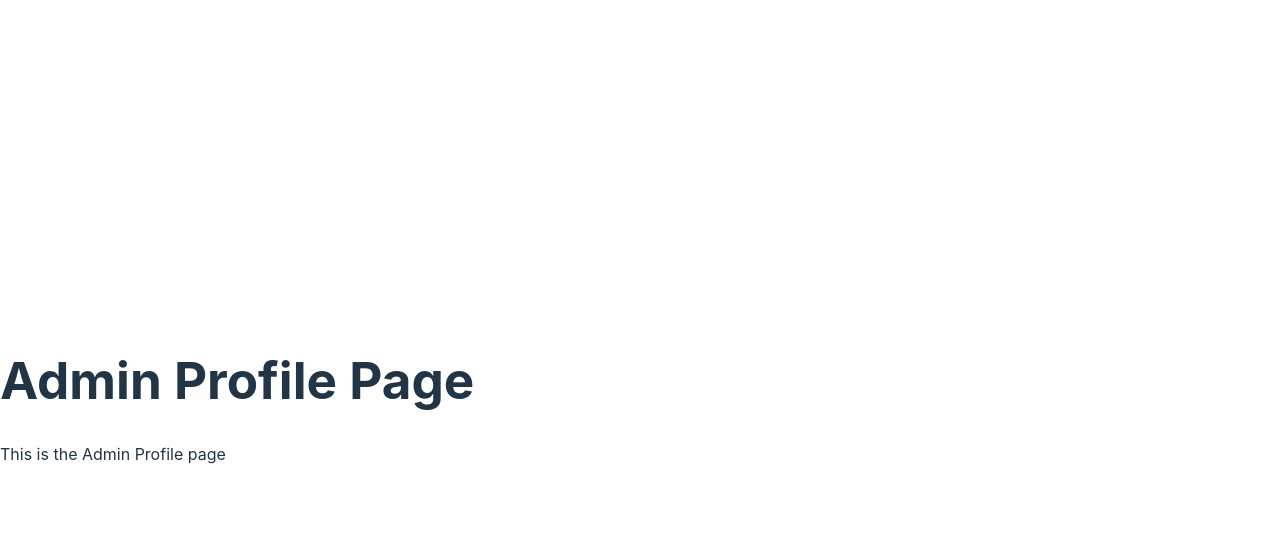
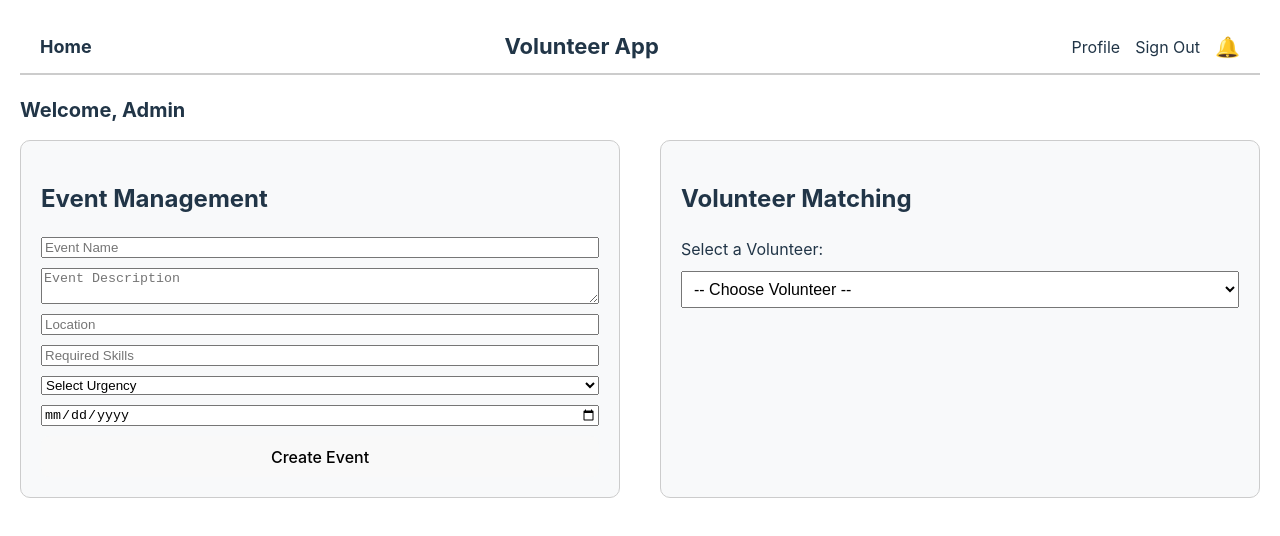
Before and after one commit to davidguzman23/cosc-4353-project, a React (Vite) app in the folder react-app/: page /admin-profile in a window 1280 px wide. Shown: the top 536 px of the page. Built offline with nearby package versions, Linux system fonts and the light colour scheme.

Commit message:
Updated adminprofile, volunteer matching form, and event management form

```diff
--- /dev/null
+++ b/react-app/src/components/EventManagementForm.tsx
@@ -0,0 +1,40 @@
+import React, { useState } from "react";
+
+const EventManagementForm: React.FC = () => {
+  const [eventData, setEventData] = useState({
+    name: "",
+    description: "",
+    location: "",
+    requiredSkills: "",
+    urgency: "",
+    date: "",
+  });
+
+  const handleChange = (e: React.ChangeEvent<HTMLInputElement | HTMLTextAreaElement | HTMLSelectElement>) => {
+    setEventData({ ...eventData, [e.target.name]: e.target.value });
+  };
+
+  const handleSubmit = (e: React.FormEvent) => {
+    e.preventDefault();
+    alert(`Event Created: ${eventData.name}`);
+  };
+
+  return (
+    <form onSubmit={handleSubmit} style={{ display: "flex", flexDirection: "column", gap: "10px" }}>
+      <input type="text" name="name" placeholder="Event Name" value={eventData.name} onChange={handleChange} required />
+      <textarea name="description" placeholder="Event Description" value={eventData.description} onChange={handleChange} required />
+      <input type="text" name="location" placeholder="Location" value={eventData.location} onChange={handleChange} required />
+      <input type="text" name="requiredSkills" placeholder="Required Skills" value={eventData.requiredSkills} onChange={handleChange} required />
+      <select name="urgency" value={eventData.urgency} onChange={handleChange} required>
+        <option value="">Select Urgency</option>
+        <option value="Low">Low</option>
+        <option value="Medium">Medium</option>
+        <option value="High">High</option>
+      </select>
+      <input type="date" name="date" value={eventData.date} onChange={handleChange} required />
+      <button type="submit">Create Event</button>
+    </form>
+  );
+};
+
+export default EventManagementForm;
--- a/react-app/src/components/VolunteerMatchingForm.tsx
+++ b/react-app/src/components/VolunteerMatchingForm.tsx
@@ -0,0 +1,80 @@
+import React, { useState } from "react";
+
+// Mock Data for Volunteers
+const volunteers = [
+  { name: "John Doe", skills: "First Aid, CPR", available: "Weekends" },
+  { name: "Jane Smith", skills: "Organizing, Fundraising", available: "Weekdays" },
+];
+
+// Mock Data for Events
+const events = [
+  {
+    name: "Blood Donation Drive",
+    description: "A community blood donation event.",
+    requiredSkills: "First Aid, CPR"
+  },
+  {
+    name: "Food Drive",
+    description: "Collecting and distributing food to the needy.",
+    requiredSkills: "Organizing, Fundraising"
+  }
+];
+
+const VolunteerMatchingForm: React.FC = () => {
+  const [selectedVolunteer, setSelectedVolunteer] = useState<string>("");
+  const [selectedEvent, setSelectedEvent] = useState<string>("");
+
+  return (
+    <div style={{ display: "flex", flexDirection: "column", gap: "10px" }}>
+      {/* Select Volunteer Dropdown */}
+      <label>Select a Volunteer:</label>
+      <select
+        value={selectedVolunteer}
+        onChange={(e) => setSelectedVolunteer(e.target.value)}
+        style={{ width: "100%", padding: "8px", fontSize: "16px" }}
+      >
+        <option value="">-- Choose Volunteer --</option>
+        {volunteers.map((volunteer, index) => (
+          <option key={index} value={volunteer.name}>
+            {volunteer.name}
+          </option>
+        ))}
+      </select>
+
+      {/* Show Volunteer Details */}
+      {selectedVolunteer && (
+        <div style={{ padding: "10px", border: "1px solid black", borderRadius: "5px", backgroundColor: "#f9f9f9" }}>
+          <h3>{selectedVolunteer}</h3>
+          <p><strong>Skills:</strong> {volunteers.find((v) => v.name === selectedVolunteer)?.skills}</p>
+          <p><strong>Availability:</strong> {volunteers.find((v) => v.name === selectedVolunteer)?.available}</p>
+
+          {/* Event Selection Dropdown */}
+          <label>Select an Event:</label>
+          <select
+            value={selectedEvent}
+            onChange={(e) => setSelectedEvent(e.target.value)}
+            style={{ width: "100%", padding: "8px", fontSize: "16px" }}
+          >
+            <option value="">-- Choose Event --</option>
+            {events.map((event, index) => (
+              <option key={index} value={event.name}>
+                {event.name} - {event.description} (Skills: {event.requiredSkills})
+              </option>
+            ))}
+          </select>
+
+          {/* Show Selected Event Details */}
+          {selectedEvent && (
+            <div style={{ marginTop: "10px", padding: "10px", border: "1px solid black", borderRadius: "5px", backgroundColor: "#eef3ff" }}>
+              <h3>Selected Event: {selectedEvent}</h3>
+              <p><strong>Description:</strong> {events.find((e) => e.name === selectedEvent)?.description}</p>
+              <p><strong>Required Skills:</strong> {events.find((e) => e.name === selectedEvent)?.requiredSkills}</p>
+            </div>
+          )}
+        </div>
+      )}
+    </div>
+  );
+};
+
+export default VolunteerMatchingForm;
--- a/react-app/src/pages/AdminProfile.tsx
+++ b/react-app/src/pages/AdminProfile.tsx
@@ -1,12 +1,64 @@
-import { Container, Paper } from "@mui/material";
+import React from "react";
+import EventManagementForm from "../components/EventManagementForm";
+import VolunteerMatchingForm from "../components/VolunteerMatchingForm";
 
-const AdminProfile = () => {
-    return (
-        <div>
-            <h1>Admin Profile Page</h1>
-            <p>This is the Admin Profile page</p>
+const AdminProfile: React.FC = () => {
+  return (
+    <div style={{ width: "100vw", height: "100vh", padding: "20px", boxSizing: "border-box" }}>
+
+      {/* 🔹 Top Navigation Bar */}
+      <div style={{
+        display: "flex",
+        justifyContent: "space-between",
+        alignItems: "center",
+        padding: "10px 20px",
+        borderBottom: "2px solid #ccc",
+        marginBottom: "20px"
+      }}>
+        <div style={{ fontSize: "18px", fontWeight: "bold", cursor: "pointer" }}>Home</div>
+        <div style={{ fontSize: "22px", fontWeight: "bold" }}>Volunteer App</div>
+        <div style={{ display: "flex", alignItems: "center", gap: "15px" }}>
+          <span style={{ cursor: "pointer" }}>Profile</span>
+          <span style={{ cursor: "pointer" }}>Sign Out</span>
+          <span style={{ cursor: "pointer", fontSize: "20px" }}>🔔</span>
         </div>
-    );
+      </div>
+
+      {/* 🔹 Welcome Admin */}
+      <div style={{ fontSize: "20px", fontWeight: "bold", marginBottom: "15px" }}>
+        Welcome, Admin
+      </div>
+
+      {/* 🔹 Main Content (Two Forms Side by Side) */}
+      <div style={{ display: "flex", justifyContent: "space-between", gap: "40px" }}>
+
+        <div style={{
+          flex: 1,
+          padding: "20px",
+          border: "1px solid #ccc",
+          borderRadius: "10px",
+          backgroundColor: "#f8f9fa",
+          minHeight: "300px"
+        }}>
+          <h2>Event Management</h2>
+          <EventManagementForm />
+        </div>
+
+        <div style={{
+          flex: 1,
+          padding: "20px",
+          border: "1px solid #ccc",
+          borderRadius: "10px",
+          backgroundColor: "#f8f9fa",
+          minHeight: "300px"
+        }}>
+          <h2>Volunteer Matching</h2>
+          <VolunteerMatchingForm />
+        </div>
+
+      </div>
+    </div>
+  );
 };
 
 export default AdminProfile;
```
